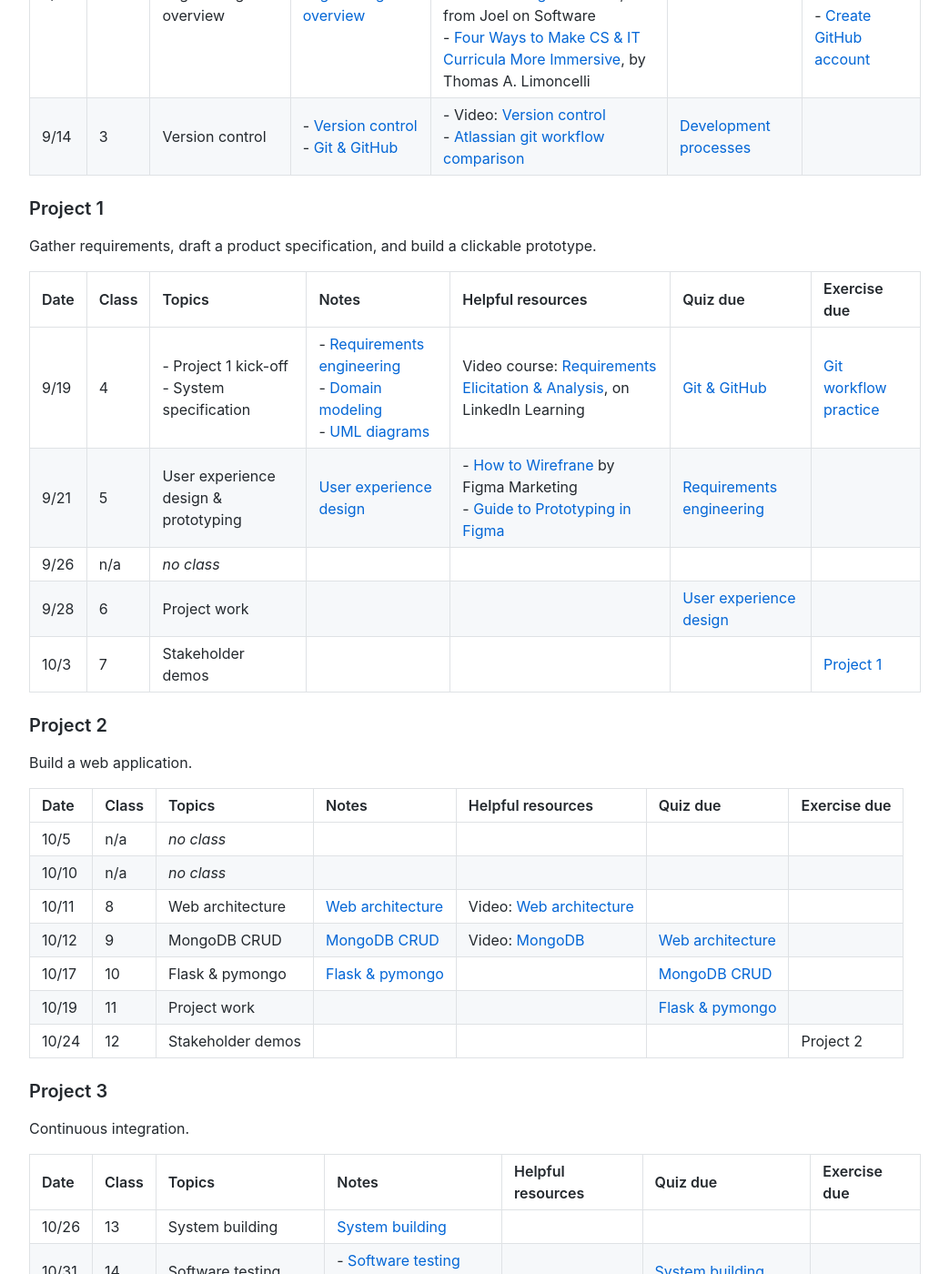
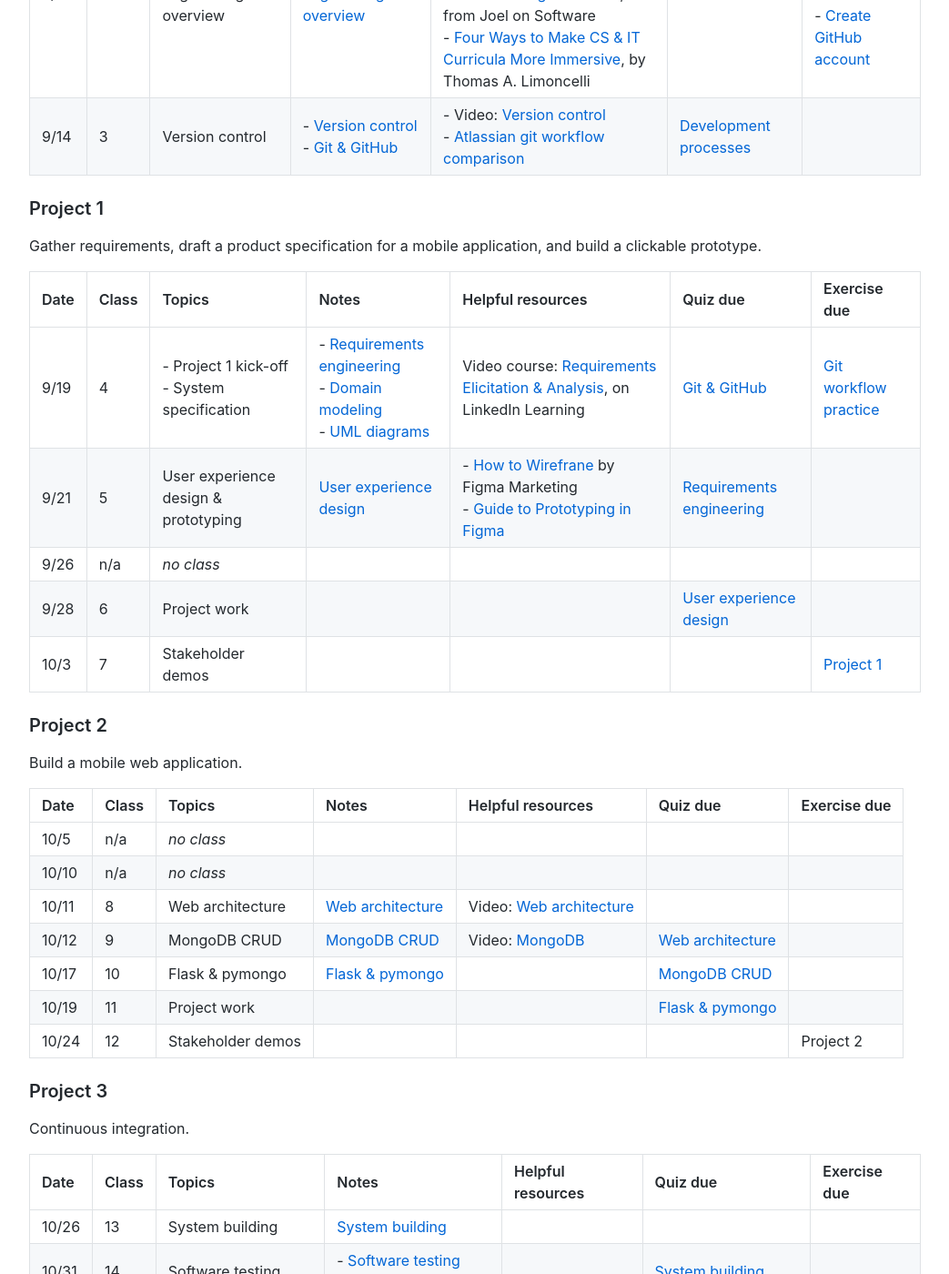
Before and after one commit to nyu-software-engineering/course-materials, a Jekyll site: the page built from content/schedule.md, in a window 1280 px wide and 1400 px high, scrolled down 571 px. Shown: the whole window at 91% size, without its empty margins (118-1161 px from the left). Built offline with Jekyll 4.4.1, drawn with Linux system fonts in a browser that asks for light colours; comment, search, counter and statistics services are not loaded.

Commit message:
clarification

```diff
--- a/content/schedule.md
+++ b/content/schedule.md
@@ -22,7 +22,7 @@ permalink: /
 
 ### Project 1
 
-Gather requirements, draft a product specification, and build a clickable prototype.
+Gather requirements, draft a product specification for a mobile application, and build a clickable prototype.
 
 | Date | Class | Topics                                           | Notes                                                                                                                                                        | Helpful resources                                                                                                                                                                                                                                                                                                             | Quiz due                                                        | Exercise due                                                     |
 | :--- | :---- | :----------------------------------------------- | :----------------------------------------------------------------------------------------------------------------------------------------------------------- | :---------------------------------------------------------------------------------------------------------------------------------------------------------------------------------------------------------------------------------------------------------------------------------------------------------------------------- | :-------------------------------------------------------------- | :--------------------------------------------------------------- |
@@ -34,7 +34,7 @@ Gather requirements, draft a product specification, and build a clickable protot
 
 ### Project 2
 
-Build a web application.
+Build a mobile web application.
 
 | Date  | Class | Topics            | Notes                                        | Helpful resources                                       | Quiz due                                                | Exercise due |
 | :---- | :---- | :---------------- | :------------------------------------------- | :------------------------------------------------------ | :------------------------------------------------------ | :----------- |
```
